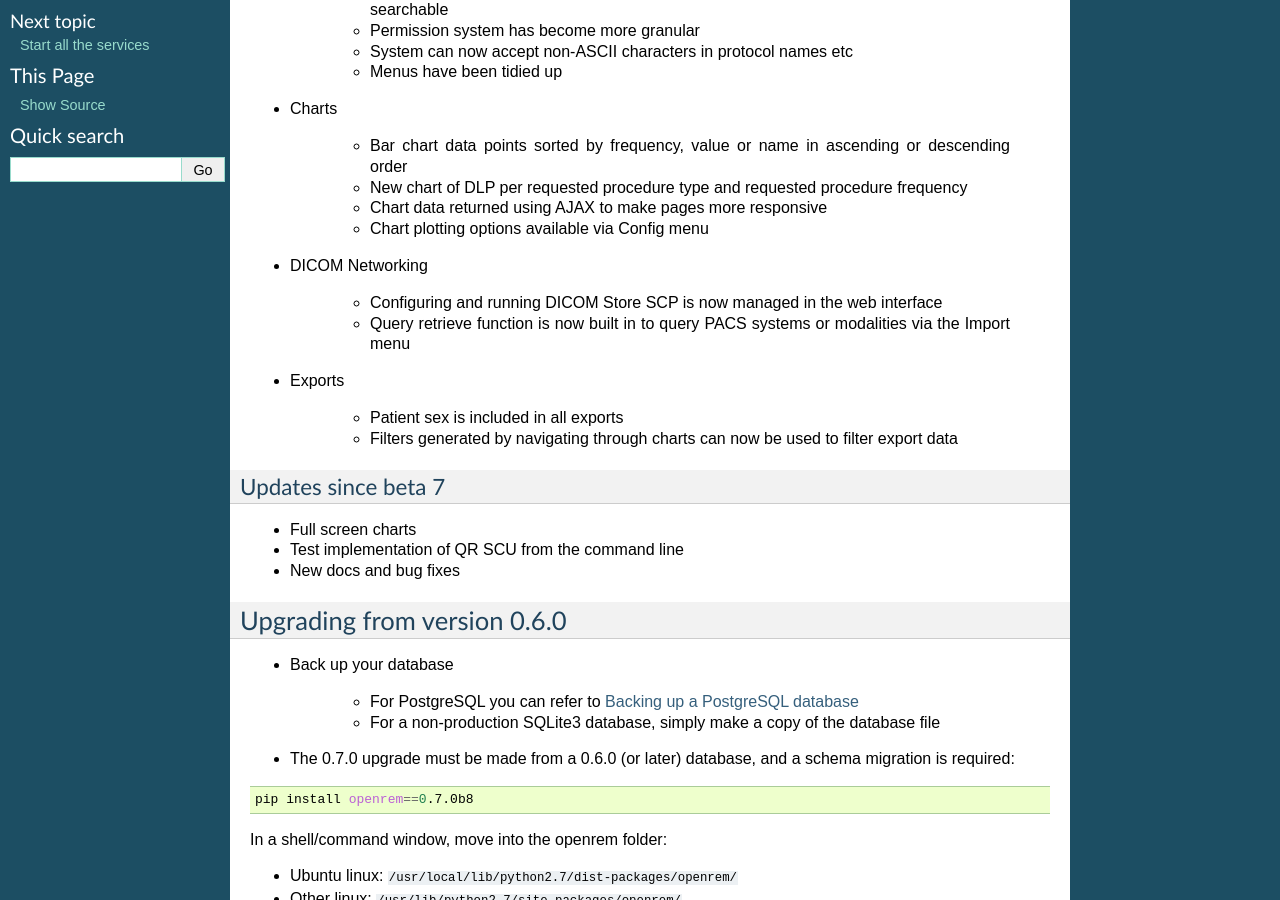
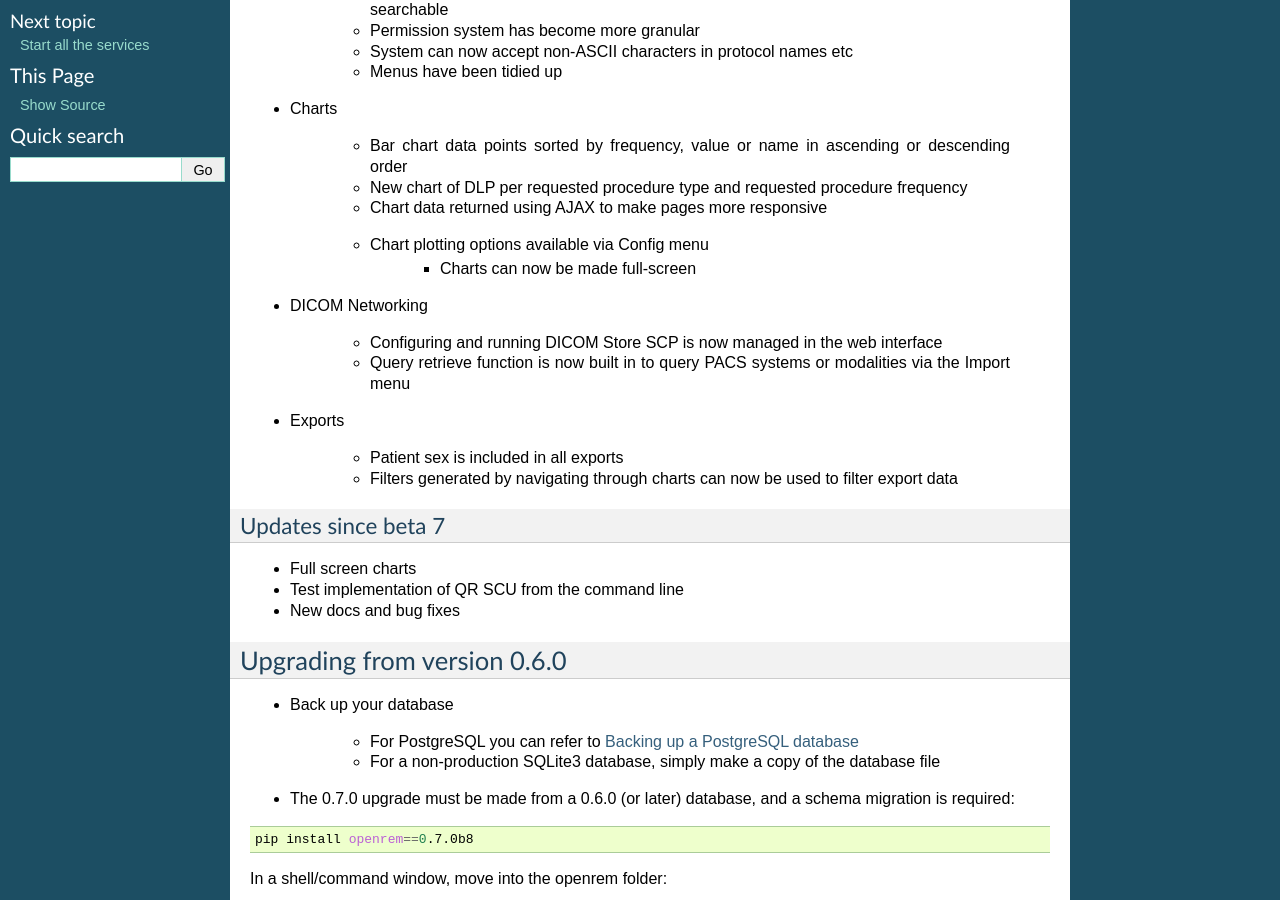
Before and after one commit to ckswilliams/modOpenREM, a Sphinx documentation site: the page built from docs/release-0.7.0.rst, in a window 1280 px wide and 900 px high, scrolled down 399 px. Built offline with Sphinx 7.4.7, drawn with Linux system fonts in a browser that asks for light colours.

Commit message:
Updated release notes with line about full-screen chart option.

```diff
--- a/docs/release-0.7.0.rst
+++ b/docs/release-0.7.0.rst
@@ -28,6 +28,7 @@ Headline changes
     * New chart of DLP per requested procedure type and requested procedure frequency
     * Chart data returned using AJAX to make pages more responsive
     * Chart plotting options available via Config menu
+	* Charts can now be made full-screen
 
 * DICOM Networking
 
```
